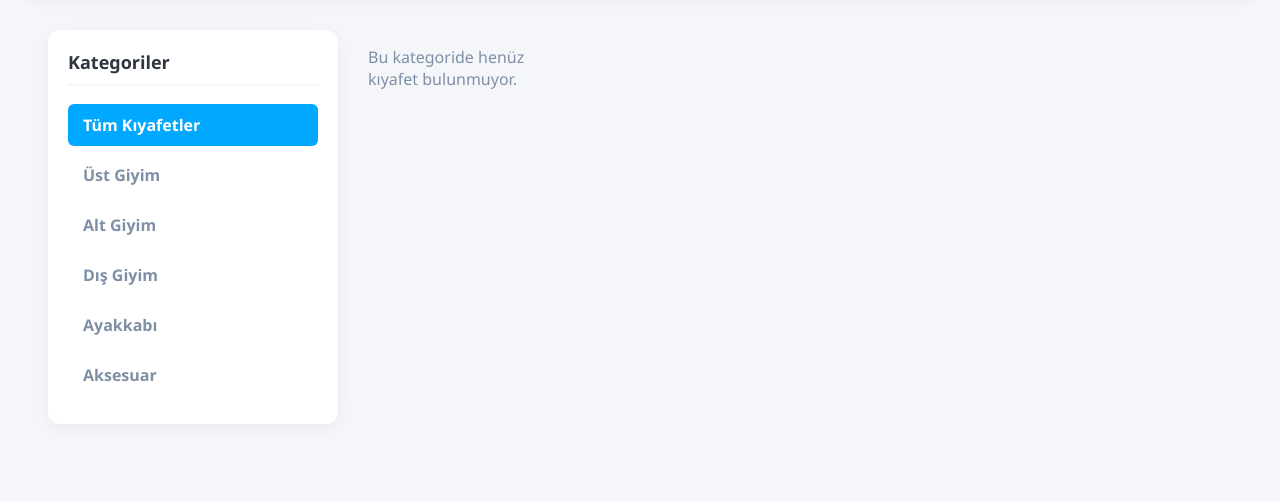
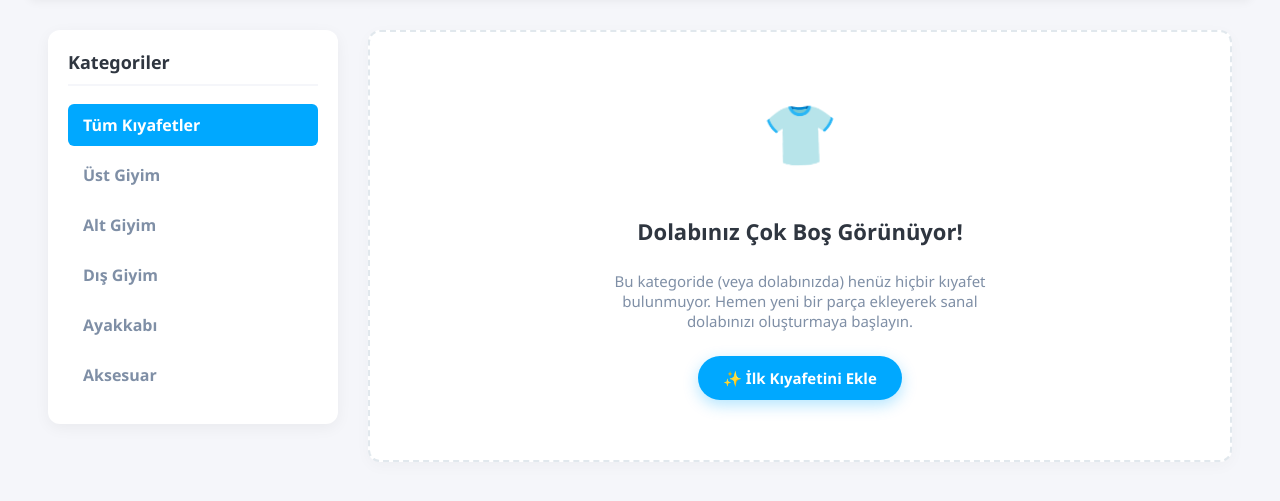
Before and after one commit to nbrt567/vton-wardrobe, a PHP site: page /wardrobe.php in a window 1280 px wide. Shown: the part 96-597 px from the top of the page. Run offline with PHP 8.4, Linux system fonts and the light colour scheme; the visitor is signed in with stand-in values (Sample User, id 1); data that the repository does not hold is empty.

Commit message:
Add skeleton loading and modern empty state UI
- Implemented skeleton loading animations for images in wardrobe.php to improve perceived performance.
- Added dynamic image display using JavaScript onload events.
- Designed and integrated modern empty state UI with animated icons and CTA buttons in both wardrobe.php and kombin.php.
- Ensured UI and visual consistency across the application.

```diff
--- a/wardrobe.php
+++ b/wardrobe.php
@@ -255,6 +283,65 @@ $kiyafetler = $sorgu->fetchAll(PDO::FETCH_ASSOC);
 
         @keyframes slideIn { to { opacity: 1; transform: translateX(0); } }
         @keyframes slideOut { to { opacity: 0; transform: translateX(100%); } }
+
+        /* Boş Ekran (Empty State) Tasarımı */
+        .bos-ekran {
+            display: flex;
+            flex-direction: column;
+            align-items: center;
+            justify-content: center;
+            padding: 60px 20px;
+            text-align: center;
+            background: white;
+            border-radius: 12px;
+            box-shadow: 0 4px 15px rgba(0,0,0,0.03);
+            border: 2px dashed #e1e8ed;
+            grid-column: 1 / -1; /* Grid içinde tam genişlik kaplaması için */
+        }
+
+        .bos-ekran-ikon {
+            font-size: 60px;
+            margin-bottom: 20px;
+            color: #a4b0be;
+            animation: hafifSallanma 3s infinite ease-in-out;
+        }
+
+        .bos-ekran h3 {
+            color: #2f3640;
+            margin-bottom: 10px;
+            font-size: 22px;
+        }
+
+        .bos-ekran p {
+            color: #7f8fa6;
+            margin-bottom: 25px;
+            font-size: 15px;
+            max-width: 400px;
+        }
+
+        .btn-harekete-gec {
+            background-color: #00a8ff;
+            color: white;
+            padding: 12px 25px;
+            border-radius: 30px;
+            text-decoration: none;
+            font-weight: bold;
+            font-size: 15px;
+            transition: all 0.3s ease;
+            box-shadow: 0 5px 15px rgba(0, 168, 255, 0.3);
+            display: inline-block;
+        }
+
+        .btn-harekete-gec:hover {
+            background-color: #0097e6;
+            transform: translateY(-2px);
+            box-shadow: 0 8px 20px rgba(0, 168, 255, 0.4);
+        }
+
+        @keyframes hafifSallanma {
+            0%, 100% { transform: rotate(-5deg); }
+            50% { transform: rotate(5deg); }
+        }
     </style>
 </head>
 <body>
@@ -294,22 +381,31 @@ $kiyafetler = $sorgu->fetchAll(PDO::FETCH_ASSOC);
         <main class="ana-icerik">
             <div class="dolap-grid">
                 <?php if(count($kiyafetler) > 0): ?>
-                   <?php foreach($kiyafetler as $kiyafet): ?>
+                  <?php foreach($kiyafetler as $kiyafet): ?>
         <div class="kiyafet-karti">
-            <!-- Dolaptan Sil Butonu -->
+
+            <!-- 1. Dolaptan Sil Butonu -->
             <a href="wardrobe.php?sil=<?php echo $kiyafet['id']; ?>" class="btn-dolaptan-sil" onclick="return confirm('Bu kıyafeti dolabınızdan silmek istediğinize emin misiniz?');">🗑️ Sil</a>
 
-            <!-- Kıyafet Görseli -->
-            <img src="<?php echo htmlspecialchars($kiyafet['image_path']); ?>" alt="Kıyafet">
+            <!-- 2. YENİ: İskelet Tutucu ve Akıllı Görsel -->
+            <div class="resim-tutucu skeleton" id="iskelet-<?php echo $kiyafet['id']; ?>">
+                <img src="<?php echo htmlspecialchars($kiyafet['image_path']); ?>" alt="Kıyafet" onload="resimYuklendi(<?php echo $kiyafet['id']; ?>)">
+            </div>
 
-            <!-- YENİ Sepete Ekle Butonu (AJAX Destekli) -->
-            <a href="#" onclick="sepeteEkleAjax(event, <?php echo $kiyafet['id']; ?>)" style="margin-top: 15px; width: 100%; background: #2ed573; color: white; padding: 10px; text-align: center; border-radius: 6px; text-decoration: none; font-weight: bold; display: block; transition: background 0.3s;">Sepete Ekle</a>
+            <!-- 3. Sepete Ekle Butonu (AJAX) -->
+            <a href="#" onclick="sepeteEkleAjax(event, <?php echo $kiyafet['id']; ?>)" style="width: 100%; background: #2ed573; color: white; padding: 10px; text-align: center; border-radius: 6px; text-decoration: none; font-weight: bold; display: block; transition: background 0.3s; margin-top: 15px;">Sepete Ekle</a>
 
         </div>
     <?php endforeach; ?>
                 <?php else: ?>
-                    <p style="color: #7f8fa6;">Bu kategoride henüz kıyafet bulunmuyor.</p>
-                <?php endif; ?>
+        <!-- Gelişmiş Boş Ekran (Empty State) -->
+        <div class="bos-ekran">
+            <div class="bos-ekran-ikon">👕</div>
+            <h3>Dolabınız Çok Boş Görünüyor!</h3>
+            <p>Bu kategoride (veya dolabınızda) henüz hiçbir kıyafet bulunmuyor. Hemen yeni bir parça ekleyerek sanal dolabınızı oluşturmaya başlayın.</p>
+            <a href="ekle.html" class="btn-harekete-gec">✨ İlk Kıyafetini Ekle</a>
+        </div>
+    <?php endif; ?>
             </div>
         </main>
     </div>
@@ -367,6 +463,20 @@ $kiyafetler = $sorgu->fetchAll(PDO::FETCH_ASSOC);
                 }
             });
         });
+        // Fotoğraf yüklendiğinde iskelet efektini kaldır
+        function resimYuklendi(id) {
+            const iskeletKutusu = document.getElementById('iskelet-' + id);
+            if (iskeletKutusu) {
+                // Parlama animasyonunu durdur
+                iskeletKutusu.classList.remove('skeleton');
+
+                // İçindeki görsele 'yuklendi' sınıfını ekleyerek görünür (opacity: 1) yap
+                const resim = iskeletKutusu.querySelector('img');
+                if (resim) {
+                    resim.classList.add('yuklendi');
+                }
+            }
+        }
     </script>
     <!-- Toast Bildirimlerinin Barınacağı Alan -->
     <div id="toast-container" class="toast-container"></div>
```
Also changed, not shown: other parts of wardrobe.php (+40 -12 lines), kombin.php (+65 -7 lines).
